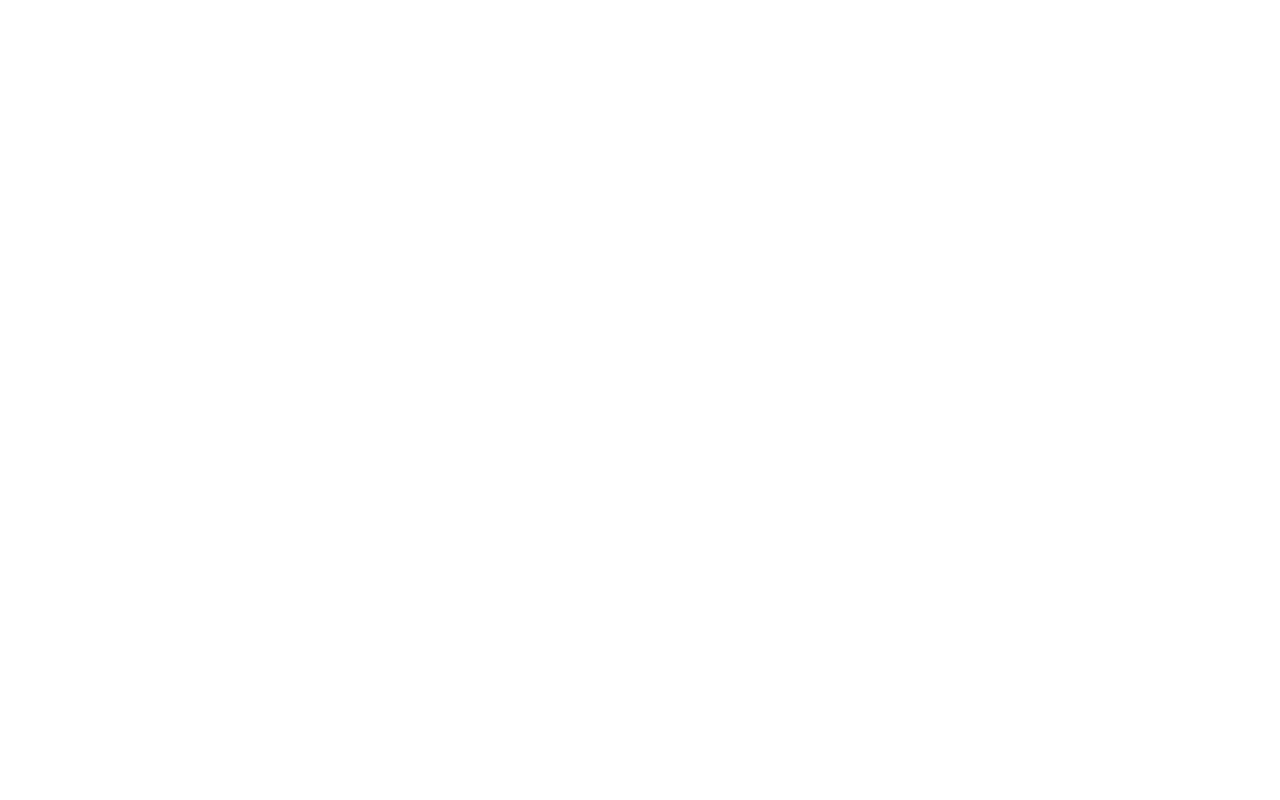
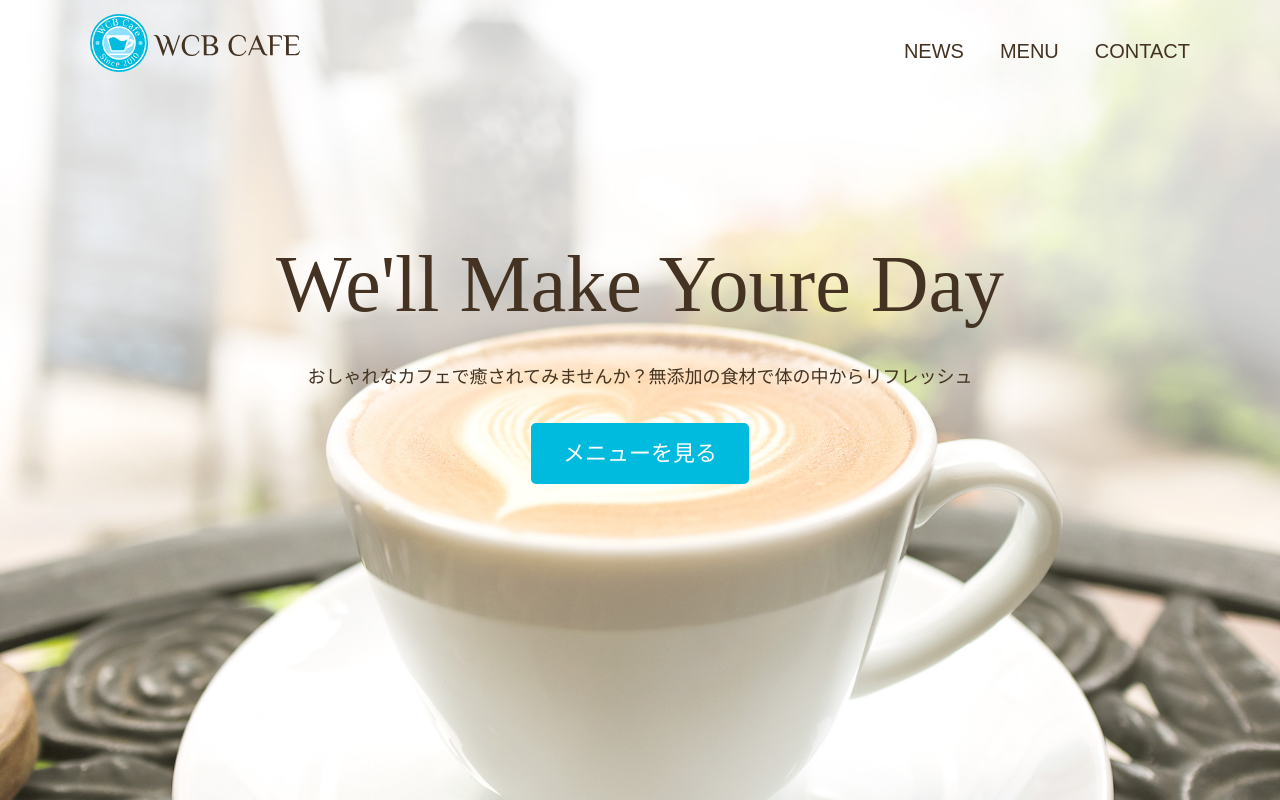
Before and after one commit to Yusuke-Suzuki-11/HTML_txt_cafe_lp, a plain HTML site: page index.html in a window 1280 px wide. Drawn offline with Linux system fonts and the light colour scheme; some packages are replaced by stand-ins of ours.

Commit message:
トップページ作成

```diff
--- a/css/index.css
+++ b/css/index.css
@@ -0,0 +1,98 @@
+@charset "UTF-8";
+
+html{
+	font-size: 100%;
+}
+
+body{
+	font-family: "Yu Gothic Medium", "游ゴシック Medium", YuGothic, "游ゴシック体", "ヒラギノ角ゴ Pro W3", sans-serif;
+	line-height: 1.7;
+	color: #432;
+}
+
+a{
+	text-decoration: none;
+}
+
+img{
+	max-width: 100%;
+}
+
+#home{
+	background-image: url(../images/main-bg.jpg);
+	min-height: 100vh;
+}
+
+#home .page-title{
+	text-transform: none;
+}
+
+.big-bg{
+	background-size: cover;
+	background-position: center top;
+	background-repeat: no-repeat;
+}
+
+.wrapper{
+	max-width: 1100px;
+	margin: 0 auto;
+}
+
+.page-header{
+	display: flex;
+	justify-content: space-between;
+}
+
+.logo{
+	width: 210px;
+	margin-top: 14px;
+}
+
+.main-nav{
+	display: flex;
+	font-size: 1.25rem;
+	text-transform: uppercase;
+	margin-top: 34px;
+	list-style: none;
+}
+
+.main-nav li{
+	margin-left: 36px;
+}
+
+.main-nav a{
+	color: #432;
+}
+
+.main-nav a:hover{
+	color: #0bd;
+}
+
+.home-content{
+	text-align: center;
+	margin-top: 10%;
+}
+
+.home-content p{
+	font-size: 1.125rem;
+	margin: 10px 0 42px;
+}
+
+.page-title{
+	font-size: 5rem;
+	font-family: 'philosopher', serif;
+	text-transform: uppercase;
+	font-weight: normal;
+}
+
+.button{
+	font-size: 1.375rem;
+	background-color: #0bd;
+	color: #fff;
+	border-radius: 5px;
+	padding: 18px 32px;
+}
+
+.button:hover{
+	background-color: #0090aa;
+}
--- a/index.html
+++ b/index.html
@@ -7,6 +7,42 @@
 	<meta name="description" content="カフェのLPサイトサンプル（勉強用）">
 	<link rel="stylesheet" href="https://unpkg.com/ress/dist/ress.min.css"><!-- リセットcss -->
 	<link rel="stylesheet" href="css/index.css">
+	<link rel="icon" type="image/png" href="images/favicon.png">
 </head>
 
+<body>
+	<div id="home" class="big-bg">
+		<header class="page-header wrapper">
+			<h1>
+				<a href="index.html">
+					<img class="logo" src="images/logo.svg" alt="Sampleカフェ">
+				</a>
+			</h1>
+			<nav>
+				<ul class="main-nav">
+					<li>
+						<a href="news.html">News</a>
+					</li>
+					<li>
+						<a href="menu.html">Menu</a>
+					</li>
+					<li>
+						<a href="contact.html">Contact</a>
+					</li>
+				</ul>
+			</nav>
+		</header>
+
+		<div class="home-content wrapper">
+			<h2 class="page-title">We'll Make Youre Day</h2>
+			<p>おしゃれなカフェで癒されてみませんか？無添加の食材で体の中からリフレッシュ</p>
+			<a href="menu.html" class="button">メニューを見る</a>
+		</div>
+	</div>
+
+
+</body>
+
+
+
 </html>
```
